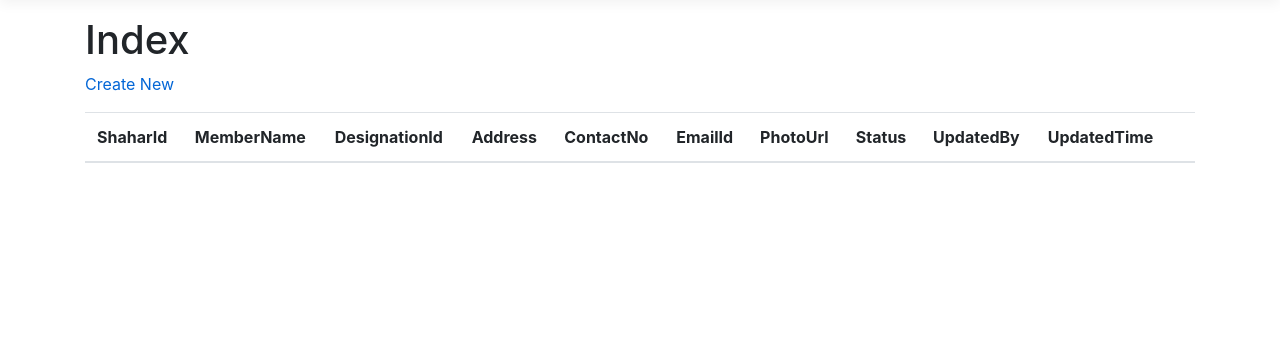
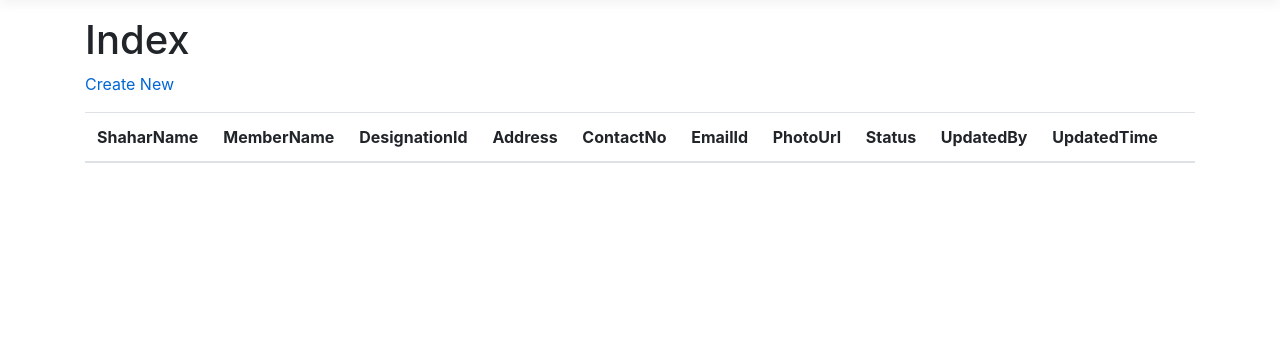
Before and after one commit to ABLLSP/ABLLSP201220, an ASP.NET Core app: page /ShaharMember in a window 1280 px wide. Shown: the part 57-420 px from the top of the page. Run offline with ASP.NET Core 8, Linux system fonts and the light colour scheme; lists and menus that the app fills with data are empty.

Commit message:
shaharmembermaster update

```diff
--- a/ABLLSP/Models/ABLLSPContext.cs
+++ b/ABLLSP/Models/ABLLSPContext.cs
@@ -416,6 +416,8 @@ namespace ABLLSP.Models
                     .IsUnicode(false);
 
                 entity.Property(e => e.UpdatedTime).HasColumnType("datetime");
+
+                entity.HasMany(e => e.ShaharMasters);
             });
 
             modelBuilder.Entity<ShaharMemberMaster>(entity =>
@@ -453,6 +455,9 @@ namespace ABLLSP.Models
                 entity.Property(e => e.ShaharId).HasColumnName("ShaharID");
 
                 entity.Property(e => e.UpdatedTime).HasColumnType("datetime");
+
+                entity.HasOne(e => e.ShaharDesignationMaster);
+                entity.HasOne(e => e.ShaharMaster);
             });
 
             OnModelCreatingPartial(modelBuilder);
--- a/ABLLSP/Models/ShaharMaster.cs
+++ b/ABLLSP/Models/ShaharMaster.cs
@@ -14,5 +14,7 @@ namespace ABLLSP.Models
         public byte Status { get; set; }
         public int? UpdatedBy { get; set; }
         public DateTime? UpdatedTime { get; set; }
+
+        public ICollection<ShaharMemberMaster> ShaharMasters { get; set; }
     }
 }
--- a/ABLLSP/Pages/ShaharMember/Index.cshtml
+++ b/ABLLSP/Pages/ShaharMember/Index.cshtml
@@ -14,7 +14,7 @@
     <thead>
         <tr>
             <th>
-                @Html.DisplayNameFor(model => model.ShaharMemberMaster[0].ShaharId)
+                @Html.DisplayNameFor(model => model.ShaharMemberMaster[0].ShaharMaster.ShaharName)
             </th>
             <th>
                 @Html.DisplayNameFor(model => model.ShaharMemberMaster[0].MemberName)
@@ -50,7 +50,7 @@
 @foreach (var item in Model.ShaharMemberMaster) {
         <tr>
             <td>
-                @Html.DisplayFor(modelItem => item.ShaharId)
+                @Html.DisplayFor(modelItem => item.ShaharMaster.ShaharName)
             </td>
             <td>
                 @Html.DisplayFor(modelItem => item.MemberName)
--- a/ABLLSP/Pages/ShaharMember/Index.cshtml.cs
+++ b/ABLLSP/Pages/ShaharMember/Index.cshtml.cs
@@ -22,7 +22,9 @@ namespace ABLLSP.Pages.ShaharMember
 
         public async Task OnGetAsync()
         {
-            ShaharMemberMaster = await _context.ShaharMemberMasters.ToListAsync();
+            ShaharMemberMaster = await _context.ShaharMemberMasters.
+                Include(sm => sm.ShaharMaster).
+                Include(sdm => sdm.ShaharDesignationMaster).ToListAsync();
         }
     }
 }
```
Also changed, not shown: ABLLSP/Models/ShaharMemberMaster.cs (+7 -0 lines).
